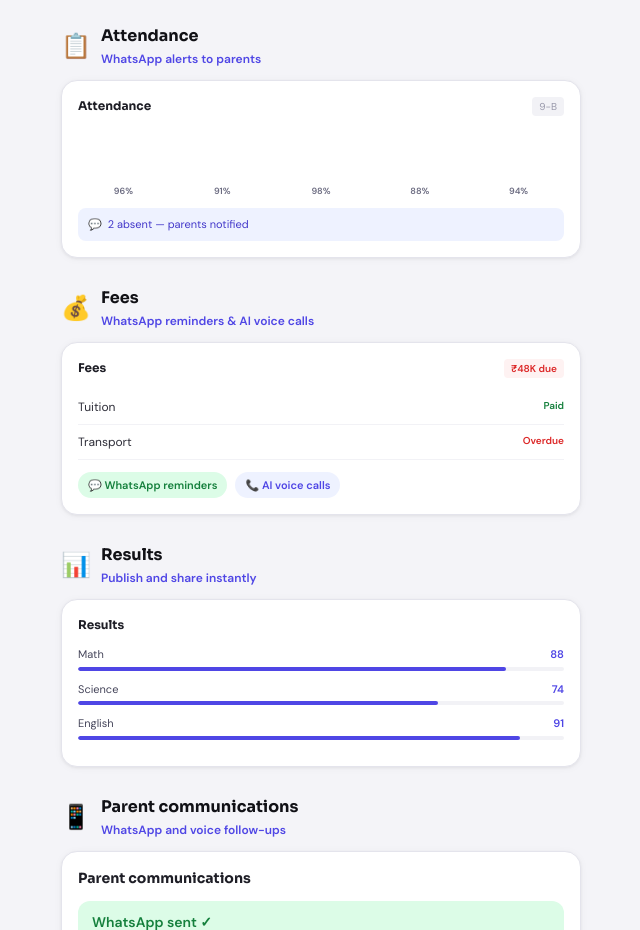
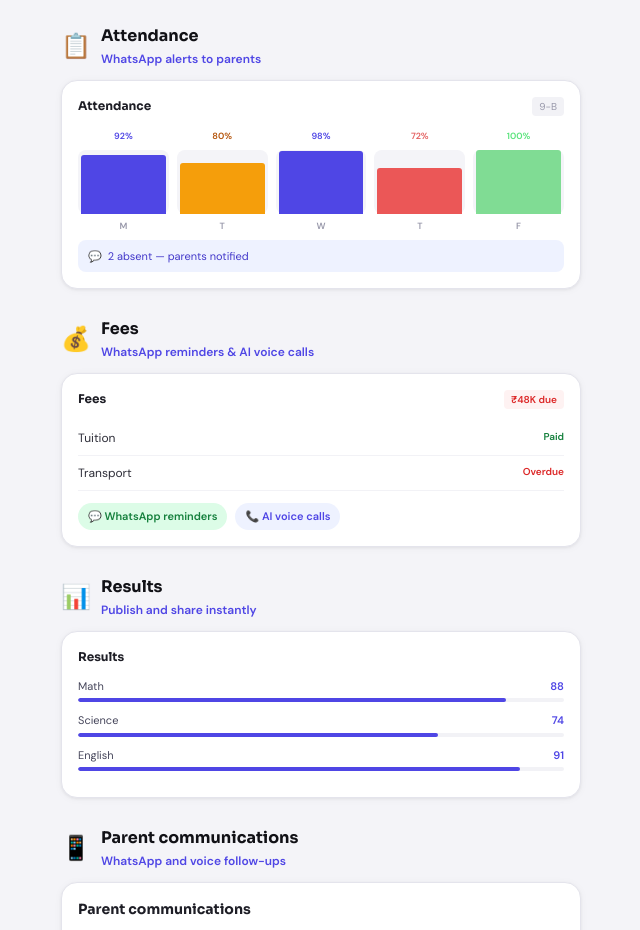
Before and after one commit to dnyanesh-k/school, a Next.js app in the folder frontend/: page / in a window 1280 px wide. Shown: the part 926-1856 px from the top of the page, without its empty margins (319-959 px from the left). Built offline with nearby package versions, Linux system fonts and the light colour scheme; no server answers.

Commit message:
update  attendence ui

```diff
--- a/frontend/app/page.tsx
+++ b/frontend/app/page.tsx
@@ -20,22 +20,58 @@ const ArrowRight = () => (
 );
 
 /* ── Mini visuals (show, don't tell) ─────────────────────────────────── */
+function attendanceColor(pct: number): { bar: string; label: string } {
+  if (pct < 75) return { bar: "#eb5757ff", label: "#e46262ff" };
+  if (pct < 90) return { bar: "#f59e0b", label: "#b45309" };
+  if (pct == 100) return { bar: "#55d370ba", label: "#5ae47cff" };
+  return { bar: "var(--brand-primary)", label: "var(--brand-primary)" };
+}
+
 function AttendanceVisual() {
   const days = ["M", "T", "W", "T", "F"];
-  const pct = [96, 91, 98, 88, 94];
+  const pct = [92, 80, 98, 72, 100];
+  const maxBarHeight = 64;
   return (
     <div style={CARD}>
       <div style={{ display: "flex", justifyContent: "space-between", marginBottom: 14 }}>
         <span style={{ fontFamily: "var(--font-display)", fontSize: 12, fontWeight: 700, color: "var(--ink-800)" }}>Attendance</span>
         <span style={{ fontSize: 10, color: "var(--ink-400)", background: "var(--ink-100)", padding: "2px 7px", borderRadius: 4 }}>9-B</span>
       </div>
-      <div style={{ display: "flex", alignItems: "flex-end", gap: 8, height: 72, marginBottom: 6 }}>
-        {days.map((d, i) => (
-          <div key={`${d}-${i}`} style={{ flex: 1, display: "flex", flexDirection: "column", alignItems: "center", gap: 4 }}>
-            <span style={{ fontSize: 9, fontWeight: 600, color: "var(--ink-500)" }}>{pct[i]}%</span>
-            <div style={{ width: "100%", borderRadius: "3px 3px 0 0", height: `${pct[i] * 0.65}%`, background: pct[i] >= 95 ? "var(--brand-primary)" : "var(--brand-400)" }} />
-          </div>
-        ))}
+
+      <div style={{ display: "flex", gap: 8, marginBottom: 6 }}>
+        {days.map((d, i) => {
+          const colors = attendanceColor(pct[i]);
+          const barHeight = Math.round((pct[i] / 100) * maxBarHeight);
+          return (
+            <div key={`${d}-${i}`} style={{ flex: 1, minWidth: 0 }}>
+              <div style={{ textAlign: "center", fontSize: 9, fontWeight: 700, color: colors.label, marginBottom: 6, height: 14 }}>
+                {pct[i]}%
+              </div>
+              <div
+                style={{
+                  height: maxBarHeight,
+                  display: "flex",
+                  alignItems: "flex-end",
+                  background: "var(--surface-1)",
+                  borderRadius: "var(--radius-sm)",
+                  padding: "0 3px",
+                }}
+              >
+                <div
+                  style={{
+                    width: "100%",
+                    height: barHeight,
+                    borderRadius: "3px 3px 0 0",
+                    background: colors.bar,
+                  }}
+                />
+              </div>
+              <div style={{ textAlign: "center", fontSize: 9, fontWeight: 600, color: "var(--ink-400)", marginTop: 6 }}>
+                {d}
+              </div>
+            </div>
+          );
+        })}
       </div>
       <div style={{ padding: "8px 10px", background: "var(--brand-50)", borderRadius: "var(--radius-sm)", fontSize: 11, color: "var(--brand-700)", display: "flex", alignItems: "center", gap: 6 }}>
         <span>💬</span> 2 absent — parents notified
```
Also changed, not shown: 1 other file (tests, documents, lock files or other folders).
